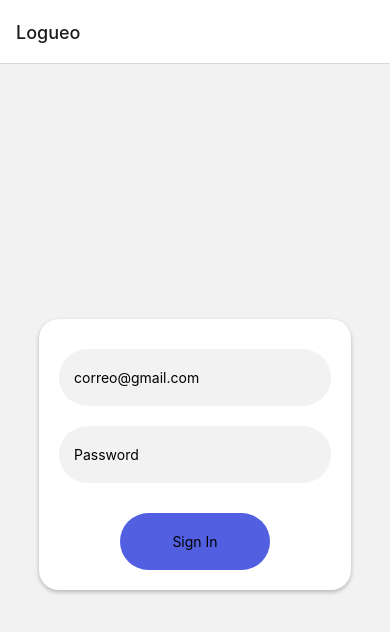
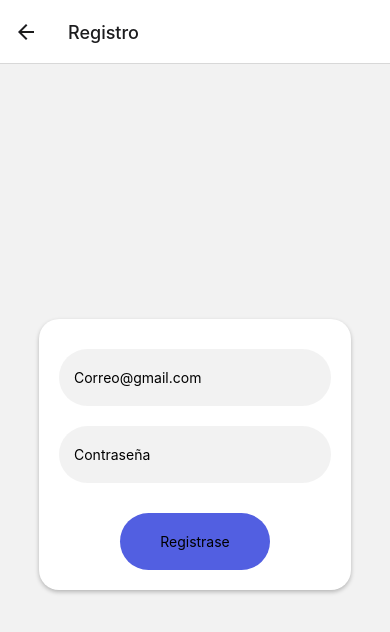
Before and after one commit to enzosantia/proyecto-6, a React Native app: screen /Registro in a window 390 px wide. Before the commit this address had no page. Shown: the top 632 px of the page. Built offline with nearby package versions, Linux system fonts and the light colour scheme.

Commit message:
Se deja funcionando el Registro y se arreglan algunas cosas
El registro funciona pero no esta conectado de forma efectiva al Loguin y se agrega una imagen de prueba para el fondo del mismo

```diff
--- a/App.tsx
+++ b/App.tsx
@@ -1,14 +1,11 @@
-import { StatusBar } from 'expo-status-bar';
-import { StyleSheet, Text, View } from 'react-native';
+import "react-native-gesture-handler";
 
-import 'react-native-gesture-handler';
+import { createStackNavigator } from "@react-navigation/stack";
+import { NavigationContainer } from "@react-navigation/native";
 
-import { createStackNavigator } from '@react-navigation/stack';
-import { NavigationContainer } from '@react-navigation/native';
-
-import Login from './src/pages/form';
-
-import Pan2 from './src/pages/paj2';
+import Login from "./src/pages/ingreso";
+import Pan2 from "./src/pages/pant1";
+import Registro from "./src/components/rejister";
 
 export default function App() {
   const Stack = createStackNavigator();
@@ -16,16 +13,15 @@ export default function App() {
   function MyStack() {
     return (
       <Stack.Navigator>
-
         <Stack.Screen name="Logueo" component={Login} />
         <Stack.Screen name="Pantallaprincipal" component={Pan2} />
-
+        <Stack.Screen name="Registro" component={Registro} />
       </Stack.Navigator>
     );
-  };
-    return(
-      <NavigationContainer>
-      <MyStack/>
-      </NavigationContainer>
-    );
-};
+  }
+  return (
+    <NavigationContainer>
+      <MyStack />
+    </NavigationContainer>
+  );
+}
--- a/src/components/encabesado.jsx
+++ b/src/components/encabesado.jsx
@@ -4,7 +4,6 @@ import { StyleSheet, Text, View, Image } from 'react-native';
 export const Encab = () => {
   return (
     <View style={styles.cab}>
-
       <Text style={styles.logo}> LOGO </Text>
       <Text style={styles.nombre}>nombre de la APP</Text>
     </View>
--- a/src/components/piee.jsx
+++ b/src/components/piee.jsx
@@ -4,17 +4,19 @@ import { StyleSheet, Text, View } from 'react-native';
 export const Piee = () => {
   return (
     <View style={styles.pie}>
-      <View style={styles.mencion} >
-      <Text style={styles.titulo}>CREADORES</Text>
-        <View style={styles.text}>
-        <Text>nombre</Text>
-        <Text>mombre</Text>
+      <View style={styles.mencion}>
+        <Text style={styles.titulo}>CREADORES</Text>
+        <View style={styles.cajatext}>
+          <Text style={styles.texto}>nombre</Text>
+          <Text style={styles.texto}>nombre</Text>
+          <Text style={styles.texto}>nombre</Text>
+          <Text style={styles.texto}>nombre</Text>
         </View>
       </View>
-      <View style={styles.imagenes}>
-        <Text>imagen</Text>
-        <Text>imagen</Text>
-        <Text>imagen</Text>
+      <View style={styles.cajaim}>
+        <Text style={styles.imagenes}>IMAGENES</Text>
+        <Text style={styles.imagenes}>IMAGENES</Text>
+        <Text style={styles.imagenes}>IMAGENES</Text>
       </View>
     </View>
   );
@@ -23,20 +25,28 @@ export const Piee = () => {
 const styles = StyleSheet.create({
   pie: {
     backgroundColor: '#333',
-    color: '#fff',
-    padding: 10,
     display: 'flex',
+    flexDirection: 'row',
+    justifyContent: 'space-between',
+    alignItems: 'flex-end',
   },
   mencion: {
-
+    flex: 1,
   },
   titulo: {
-
+    color: '#fff',
   },
-  text: {
-
+  cajatext: {
+    flex: 1,
+  },
+  texto: {
+    color: '#fff',
+  },
+  cajaim: {
+    flexDirection: 'row',
   },
   imagenes: {
-    alignItems: 'flex-end',
+    color: '#fff',
+    margin: 2,
   },
 });
--- a/src/pages/form.jsx
+++ b/src/components/rejister.jsx
@@ -1,53 +1,49 @@
 import React, { useState } from 'react';
-import { Text, StyleSheet, View, TouchableOpacity, Image, TextInput, Alert } from 'react-native';
+import { Text, StyleSheet, View, TouchableOpacity, TextInput, Alert } from 'react-native';
 
 import appFirebase from '../../credenciales';
-import { getAuth, signInWithEmailAndPassword } from "firebase/auth";
+import { getAuth, createUserWithEmailAndPassword } from "firebase/auth";
 const auth = getAuth(appFirebase);
 
-export default function Login(props)
- {
+export default function Registro(props) {
 
-    //variables de estado
+  //variables de estado
   const [email, setEmail] = useState('');
   const [password, setPassword] = useState('');
 
-    //funcion asincrona
+  //funcion asincrona
   const login = async () => {
     try {
-      await signInWithEmailAndPassword(auth, email, password);
-      Alert.alert('Initiating', 'Accessing...');
-      props.navigation.navigate('Pantallaprincipal');
+      await createUserWithEmailAndPassword(auth, email, password);
+      props.console.prom('cuenta creada')
     } catch (error) {
       console.error(error);
+      Alert.alert('Error','invalido');
     }
   };
 
   return (
     <View style={styles.papa}>
       <View style={styles.cuerpo}>
-        <View style={styles.caja}>
-          <TextInput
-            placeholder='correo@gmail.com'
-            style={{ paddingHorizontal: 15 }}
-            onChangeText={(text) => setEmail(text)}
-          />
-        </View>
+
         <View style={styles.caja}>
 
-          <TextInput
-            placeholder='Password'
-            secureTextEntry={true}
-            style={{ paddingHorizontal: 15 }}
-            onChangeText={(text) => setPassword(text)}
-          />
+          <TextInput placeholder='Correo@gmail.com' style={{ paddingHorizontal: 15 }} onChangeText={(text) => setEmail(text)}/>
+
+        </View>
+
+        <View style={styles.caja}>
+
+          <TextInput placeholder='Contraseña' secureTextEntry={true} style={{ paddingHorizontal: 15 }} onChangeText={(text) => setPassword(text)}/>
+
         </View>
 
         <View style={styles.botonContenedor}>
 
           <TouchableOpacity style={styles.boton} onPress={login}>
-            <Text style={styles.textBoton}>Sign In</Text>
+            <Text style={styles.textBoton}>Registrase</Text>
           </TouchableOpacity>
+
         </View>
       </View>
     </View>
--- /dev/null
+++ b/src/pages/ingreso.jsx
@@ -0,0 +1,104 @@
+import React, { useState } from 'react';
+import { Text, StyleSheet, View, TouchableOpacity, Image, TextInput, Alert } from 'react-native';
+import { BackgroundImage } from 'react-native-elements/dist/config';
+
+import appFirebase from '../../credenciales';
+import { getAuth, signInWithEmailAndPassword } from "firebase/auth";
+const auth = getAuth(appFirebase);
+
+const imagen = { uri: 'https://i.pinimg.com/736x/a4/6e/fd/a46efd6651e00b47106de378a467f320.jpg' };
+
+export default function Login(props) {
+  //variables de estado
+  const [email, setEmail] = useState('');
+  const [password, setPassword] = useState('');
+
+  //funcion asincrona
+  const login = async () => {
+    try {
+      await signInWithEmailAndPassword(auth, email, password);
+      Alert.alert('Initiating', 'Accessing...');
+      props.navigation.navigate('Pantallaprincipal');
+    } catch (error) {
+      console.error(error);
+      Alert.alert('Error', 'Correo/contraseña incorrectas');
+    }
+  };
+
+  return (
+    <View style={styles.papa}>
+      <BackgroundImage source={imagen} style={styles.img}>
+        <View style={styles.cuerpo}>
+
+          <View style={styles.caja}>
+            <TextInput placeholder='correo@gmail.com' style={{ paddingHorizontal: 15 }} onChangeText={(text) => setEmail(text)} />
+          </View>
+
+          <View style={styles.caja}>
+            <TextInput placeholder='contraseña' secureTextEntry={true} style={{ paddingHorizontal: 15 }} onChangeText={(text) => setPassword(text)} />
+          </View>
+
+          <View style={styles.botonContenedor}>
+
+            <TouchableOpacity style={styles.boton} onPress={login}>
+              <Text style={styles.textBoton}>Inciar secion</Text>
+            </TouchableOpacity>
+
+          </View>
+        </View>
+
+        <TouchableOpacity onPress={() => navigation.navigate('Registro')}>
+          <Text style={styles.textBoton}>Registrarse</Text>
+        </TouchableOpacity>
+
+      </BackgroundImage>
+    </View>
+  );
+}
+
+const styles = StyleSheet.create({
+  papa: {
+    flex: 1,
+    justifyContent: 'center',
+    alignItems: 'center',
+  },
+  cuerpo: {
+    margin: 20,
+    backgroundColor: 'white',
+    borderRadius: 20,
+    width: '80%',
+    padding: 20,
+    shadowColor: '#000',
+    shadowOffset: {
+      width: 0,
+      height: 2,
+    },
+    shadowOpacity: 0.25,
+    shadowRadius: 4,
+    elevation: 5,
+  },
+  caja: {
+    paddingVertical: 20,
+    backgroundColor: '#cccccc40',
+    borderRadius: 30,
+    marginVertical: 10,
+  },
+  botonContenedor: {
+    alignItems: 'center',
+  },
+  boton: {
+    backgroundColor: '#525FE1',
+    borderRadius: 30,
+    paddingVertical: 20,
+    width: 150,
+    marginTop: 20,
+  },
+  textBoton: {
+    textAlign: 'center',
+  },
+  img: {
+    flex: '1',
+    resizeMode: 'cover',
+    position: 'relative',
+  },
+});
--- a/src/pages/paj2.tsx
+++ /dev/null
@@ -1,10 +0,0 @@
-import React from "react";
-import {Text, View} from "react-native"
-
-export default function Pan2  ()  {
-    return(
-        <View>
-            <Text> PANTALLA2 </Text>
-        </View>
-    );
-};
--- /dev/null
+++ b/src/pages/pant1.tsx
@@ -0,0 +1,15 @@
+import React from "react";
+import {Text, View, StyleSheet, Image} from "react-native"
+
+import { Encab } from "../components/encabesado";
+import { Piee } from "../components/piee";
+
+export default function Pan2  ()  {
+    return(
+        <View>
+            <Encab/>
+            <Text> PANTALLA2 </Text>
+            <Piee/>
+        </View>
+    );
+};
```
Also changed, not shown: src/routes/index.tsx (+7 -4 lines), sdfasdfdf.txt (added), src/public/LOL.png (added), 1 other file (tests, documents, lock files or other folders).
